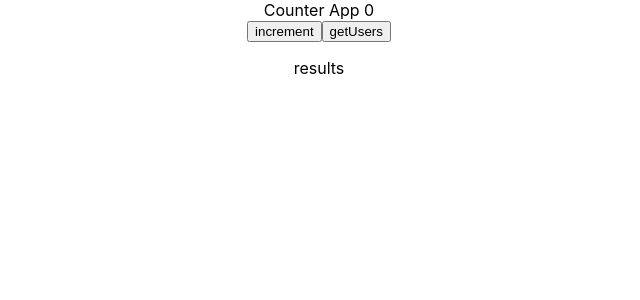
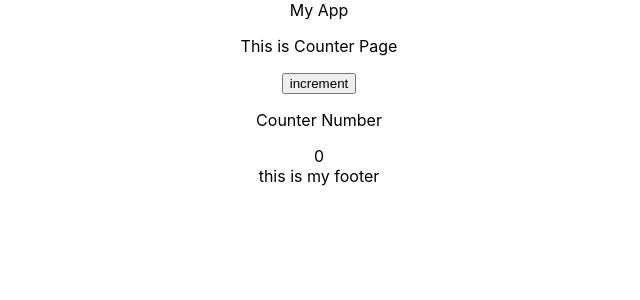
Before and after one commit to nanuganti/react-features, a React (Create React App) app: page /counter in a window 1280 px wide. Shown: the top 300 px of the page, without its empty margins (321-961 px from the left). Built offline with nearby package versions, Linux system fonts and the light colour scheme.

Commit message:
feat: add counter and userdata

```diff
--- a/package.json
+++ b/package.json
@@ -9,6 +9,7 @@
     "axios": "^0.26.1",
     "react": "^17.0.2",
     "react-dom": "^17.0.2",
+    "react-router-dom": "^6.2.2",
     "react-scripts": "5.0.0",
     "web-vitals": "^2.1.4"
   },
--- a/src/App.js
+++ b/src/App.js
@@ -1,39 +1,27 @@
-import { React, useState } from "react";
-import axios from 'axios';
+import { React } from "react";
+import { BrowserRouter, Route, Routes } from 'react-router-dom';
 import './App.css';
+import Counter from "./components/Counter";
+import Home from "./components/Home";
+import Users from "./components/Users";
 
 function App() {
-  const [counter, setCounter] = useState(0)
-  const [userData, setUserData] = useState()
-  const fetchUsers = async () => {
-    try {
-      const res = await axios.get("https://randomuser.me/api");
-      setUserData(JSON.stringify(res));
-    } catch (err) {
-      console.log("thereis an error", err);
-    }
-  };
-  // useEffect(async () => {
-  //   try {
-  //     const res = await axios.get("https://randomuser.me/api");
-  //     setUserData(JSON.stringify(res));
-  //   } catch (err) {
-  //     console.log("thereis an error", err);
-  //   }
-  // }, [])
-
   return (
     //https://randomuser.me/api
-    <div div className="App" >
+    < div className="App" >
       <header>
-        Counter App {counter}
+        My App
       </header>
-      <button onClick={() => { setCounter(counter + 1) }}>increment</button>
-      <button onClick={() => { fetchUsers() }}>getUsers</button>
-      <div>
-        <p>results</p>
-        <div>{userData}</div>
-      </div>
+      <BrowserRouter>
+        <Routes>
+          <Route path="/" element={<Home />} />
+          <Route path="/counter" element={<Counter />} />
+          <Route path="/users" element={<Users />} />
+        </Routes>
+      </BrowserRouter>
+      <footer>
+        this is my footer
+      </footer>
     </div>
   );
 }
--- /dev/null
+++ b/src/components/Counter/index.js
@@ -0,0 +1,18 @@
+import { React, useState } from 'react';
+import axios from 'axios';
+
+const Counter = () => {
+    const [counter, setCounter] = useState(0)
+    return (
+        <div>
+            <p>This is Counter Page</p>
+            <button onClick={() => { setCounter(counter + 1) }}>increment</button>
+            <div>
+                <p>Counter Number</p>
+                <div>{counter}</div>
+            </div>
+        </div>
+    );
+};
+
+export default Counter;
--- /dev/null
+++ b/src/components/Home/index.js
@@ -0,0 +1,9 @@
+import React from 'react';
+const Home = () => {
+    return (
+        <div>
+            This is Home Page
+        </div>
+    )
+}
+export default Home;
--- /dev/null
+++ b/src/components/Users/index.js
@@ -0,0 +1,35 @@
+import { React, useState } from "react";
+import axios from "axios";
+const Users = () => {
+    const [userData, setUserData] = useState()
+    const fetchUsers = async () => {
+        try {
+            const res = await axios.get("https://randomuser.me/api");
+            setUserData(JSON.stringify(res));
+        } catch (err) {
+            console.log("thereis an error", err);
+        }
+    };
+    // useEffect(async () => {
+    //   try {
+    //     const res = await axios.get("https://randomuser.me/api");
+    //     setUserData(JSON.stringify(res));
+    //   } catch (err) {
+    //     console.log("thereis an error", err);
+    //   }
+    // }, [])
+    return (
+        //https://randomuser.me/api
+        <div>
+            <p>This is User Information Page</p>
+
+            <button onClick={() => { fetchUsers() }}>getUsers</button>
+            <div>
+                <p>results</p>
+                <div>{userData}</div>
+            </div>
+        </div>
+    );
+};
+
+export default Users;
--- a/src/index.js
+++ b/src/index.js
@@ -3,7 +3,6 @@ import ReactDOM from 'react-dom';
 import './index.css';
 import App from './App';
 import reportWebVitals from './reportWebVitals';
-
 ReactDOM.render(
   <React.StrictMode>
     <App />
```
Also changed, not shown: 1 other file (tests, documents, lock files or other folders).
